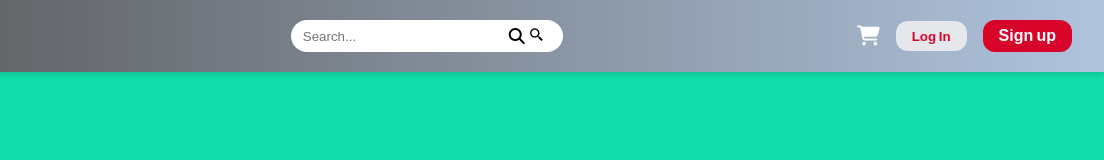
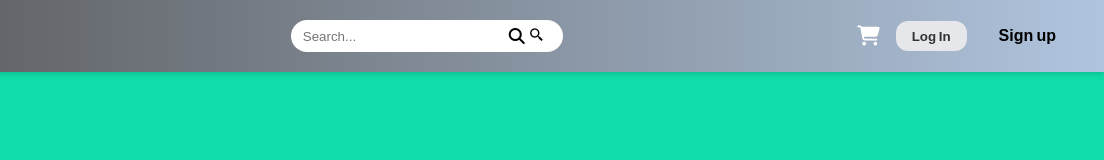
Before and after one commit to DemitrisM/COMP401-Project, a plain HTML site: page HomePage.html in a window 1280 px wide. Shown: the full height of the page, 176-1280 px from the left. Drawn offline with nearby package versions, Linux system fonts and the light colour scheme.

Commit message:
changed the color of the buttons

```diff
--- a/HomePageStyle.css
+++ b/HomePageStyle.css
@@ -94,11 +94,11 @@ body {
 }
 .login-btn {
   background: #e5e7eb;
-  color: #d90429;
+  color: #000000c8;
 }
 .signup-btn {
-  background: #d90429;
-  color: #fff;
+  /*background: #d90429;*/
+  color: #000000;
 }
 .login-btn:hover { background: #d1d5db; }
 .signup-btn:hover { background: #b70322; }
```
